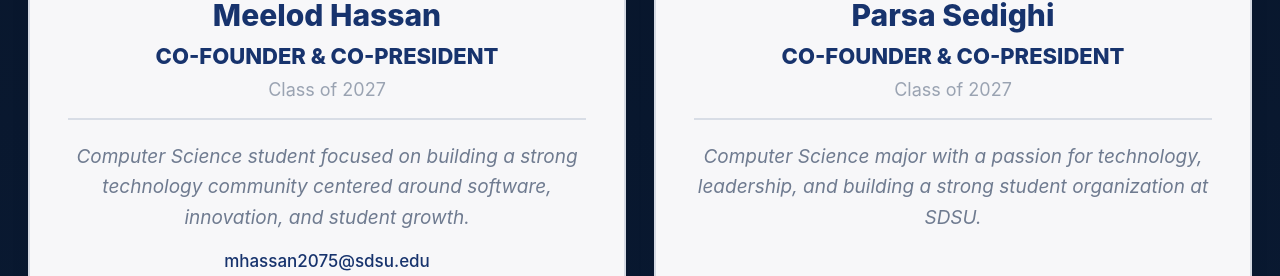
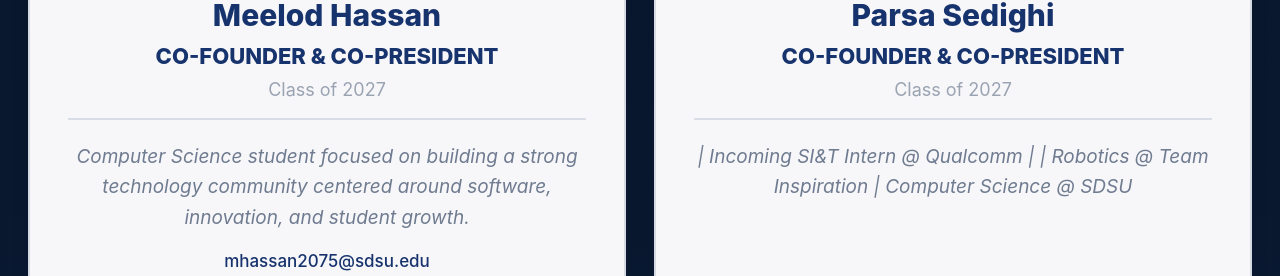
Before and after one commit to meelodh/cts-website, a React (Vite) app: page /exec-board in a window 1280 px wide. Shown: the part 776-1052 px from the top of the page. Built offline with nearby package versions, Linux system fonts and the light colour scheme.

Commit message:
bio enhancing

```diff
--- a/src/pages/ExecBoard.jsx
+++ b/src/pages/ExecBoard.jsx
@@ -14,7 +14,7 @@ function ExecBoard() {
       year: "Class of 2027",
       email: "",
       image: "/parsa.jpg",
-      bio: "Computer Science major with a passion for technology, leadership, and building a strong student organization at SDSU."
+      bio: " | Incoming SI&T Intern @ Qualcomm | \n | Robotics @ Team Inspiration | \n Computer Science @ SDSU "
     },
     {
       name: "Pleiades Leonis",
```
